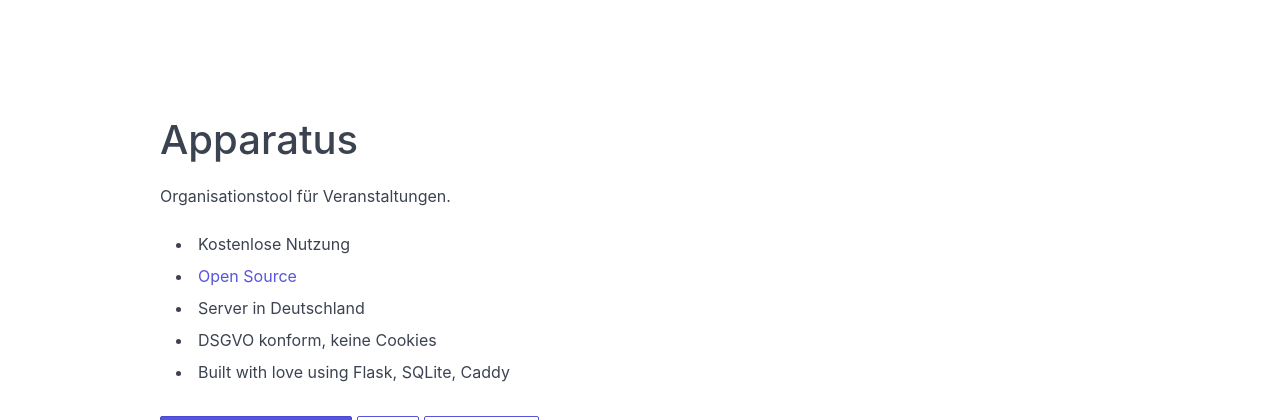
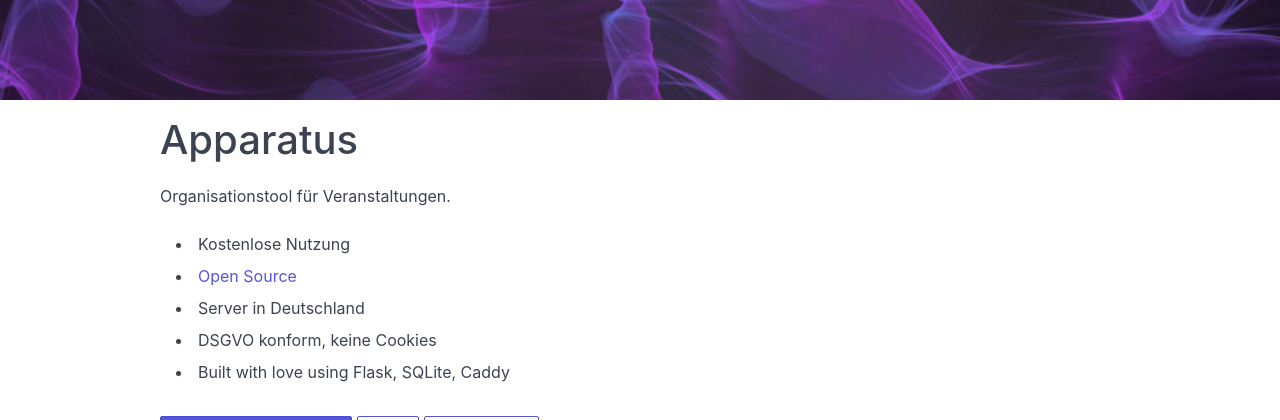
Before and after one commit to akleber/apparatus, a Flask app: page / in a window 1280 px wide. Shown: the top 420 px of the page. Run offline with Flask 2, Linux system fonts and the light colour scheme; data that the repository does not hold is empty.

Commit message:
fix fallback image

```diff
--- a/app/templates/apparatusBase.html
+++ b/app/templates/apparatusBase.html
@@ -16,7 +16,7 @@
 
 <body>
     <div
-        style="background-image: url(''); height: 100px; background-position: center; background-repeat: no-repeat; background-size: cover; position: relative;">
+        style="background-image: url('{{ url_for('eventBanner', eventID='00000000-0000-0000-0000-000000000000') }}'); height: 100px; background-position: center; background-repeat: no-repeat; background-size: cover; position: relative;">
     </div>
 
     <!-- 100% width container with max-width set to grid-lg (960px) -->
```
